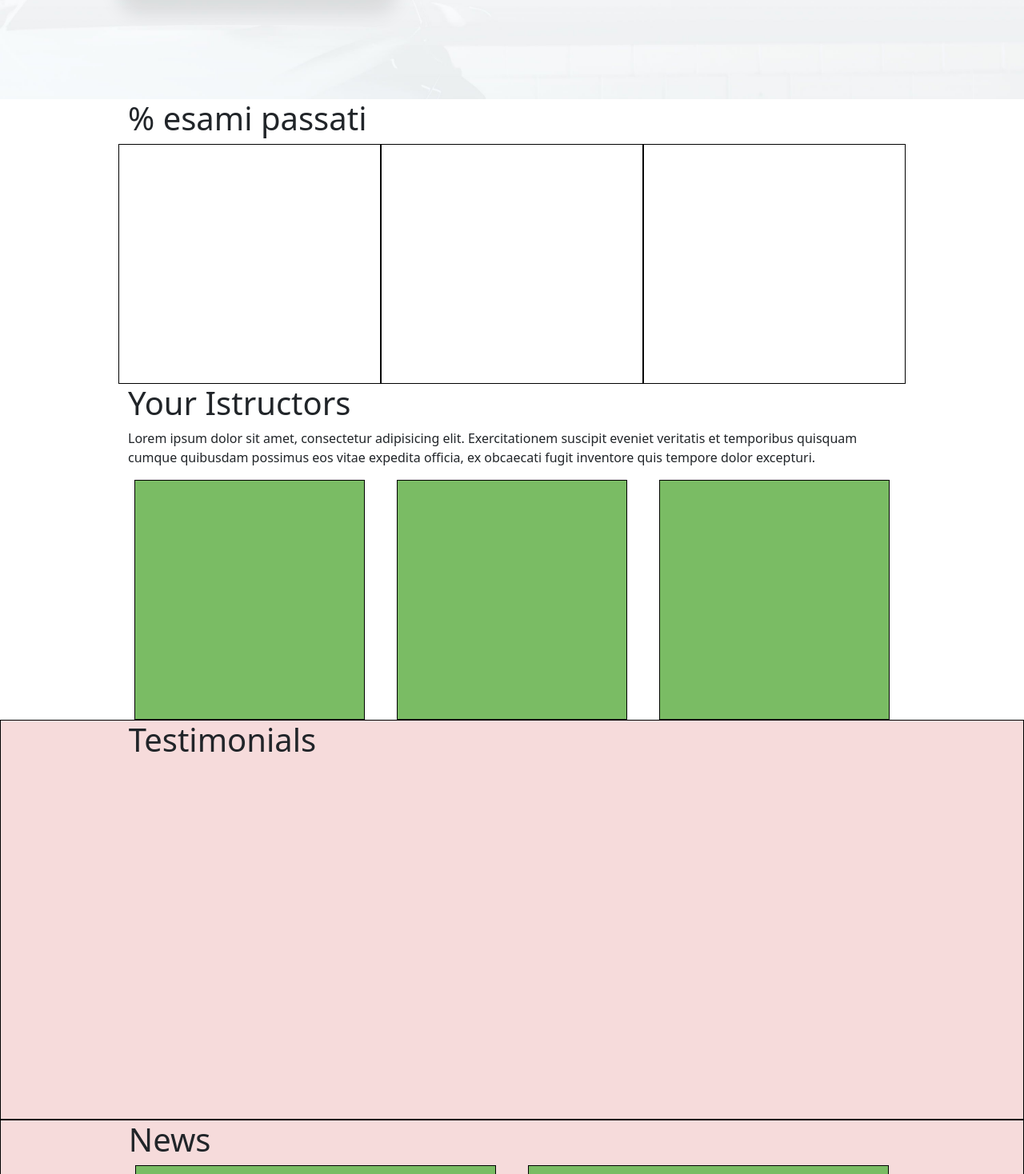
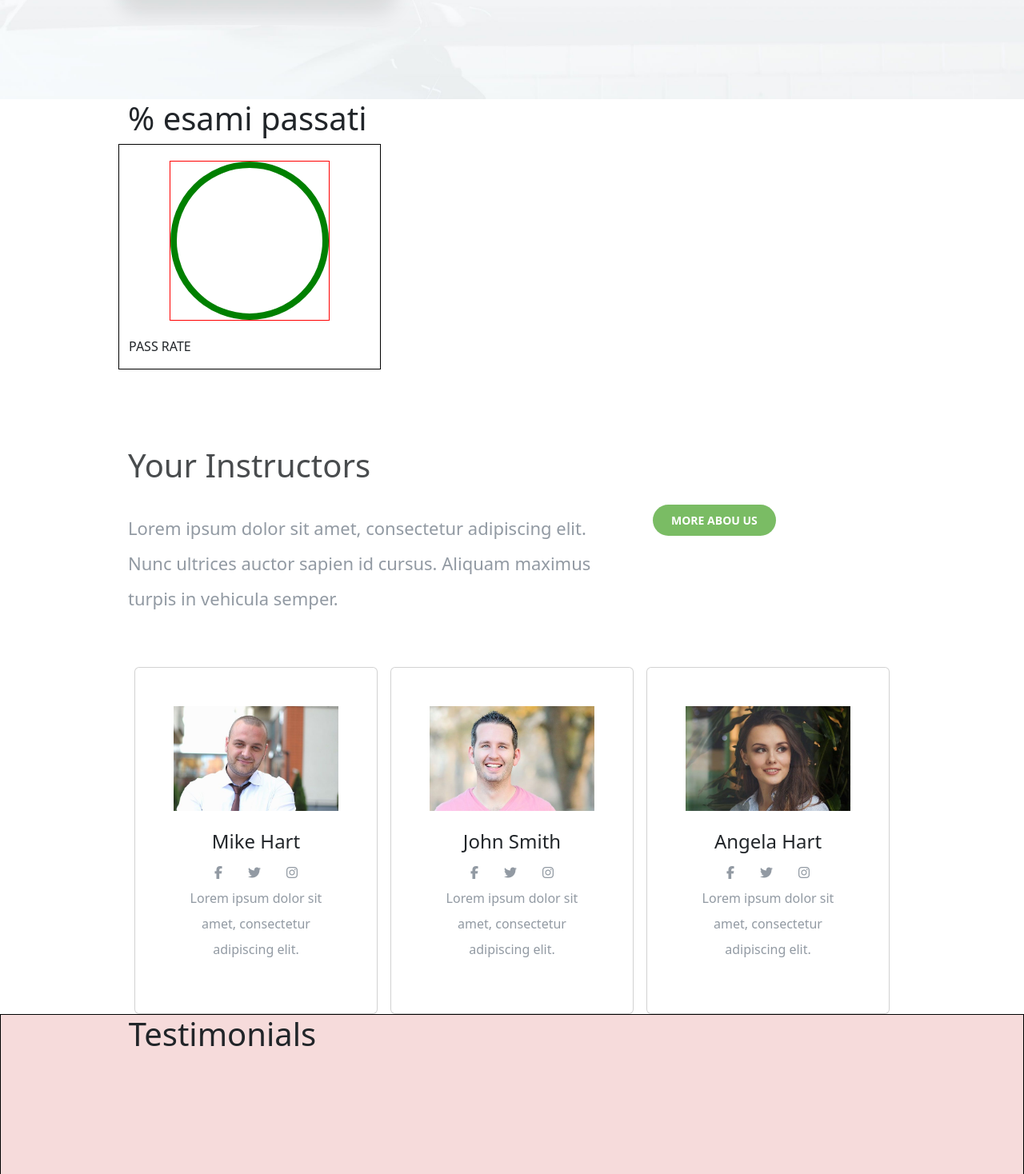
Before and after one commit to nvaccina/proj-html-vuejs, a Vue app: page / in a window 1280 px wide. Shown: the part 1720-3188 px from the top of the page at 80% size. Built offline with nearby package versions, Linux system fonts and the light colour scheme.

Commit message:
Struttura e cards instructors

```diff
--- a/src/components/Section_course.vue
+++ b/src/components/Section_course.vue
@@ -73,14 +73,27 @@ export default {
 
 
   </section>
-  <section>
+  <section class="pb-5">
     <div>
       <div class="nv_container">
         <h1>% esami passati</h1>
         <div class="row">
-          <div class="col"></div>
-          <div class="col"></div>
-          <div class="col"></div>
+          <div class="col-4 debug">
+
+            <div class="circle_container">
+              <div class="circle_big">
+                <div class="circle_small">
+
+                </div>
+              </div>
+
+            </div>
+            <div class="text_circle">
+              <p>PASS RATE</p>
+            </div>
+          </div>
+          <div class="col-4"></div>
+          <div class="col-4"></div>
         </div>
       </div>
 
@@ -114,12 +127,6 @@ export default {
   background-size: cover;
   min-height: 400px;
 }
-.col{
-    //debugg
-
-    min-height: 300px;
-    border: 1px solid black;
-  }
   .main_card_courses{
     position: relative;
     border-radius: 15px;
@@ -148,18 +155,52 @@ export default {
       img{
         transition: all 0.8s;
         &:hover{
-            transform: scale(1.1);
+          transform: scale(1.1);
         }
       }
-
-
     }
-
-
     h5{
       color:$font-section;
     }
   }
 
+  .debug{
+    border: 1px solid black;
+  }
+  .circle_container{
+    width: 200px;
+    height: 200px;
+    border: 1px solid red;
+    margin: 20px auto;
+    .circle_big{
+      width: 100%;
+      height: 100%;
+      border-radius: 100%;
+      border: 8px solid green;
+    }
+    /*
+    @keyframes bording {
+      0% { border-left: 10px solid #2ecc71; }
+      25% { border-left: 10px solid white; border-top: 10px solid #2ecc71; }
+      50% { border-top: 10px solid white; border-right: 10px solid #2ecc71; }
+      75% { border-right: 10px solid white; border-bottom: 10px solid #2ecc71; }
+      100% { border-bottom: 10px solid white; border-left: 10px solid #2ecc71; }
+      }
+
+      #animazione4 li{
+      width: 150px;
+      height: 150px;
+      line-height: 150px;
+      border: 10px solid white !important;
+      border-radius: 100px;
+      transition: all 0.5s ease-out;
+      }
+      //ANIMAZIONE 4 HOVER
+      #animazione4 li:hover{
+      animation: bording 3s infinite 0s;
+      animation-timing-function: linear;
+      }*/
+  }
+
 
 </style>
--- a/src/components/Section_form.vue
+++ b/src/components/Section_form.vue
@@ -42,7 +42,7 @@ export default {
               <input type="text" class="form-control" placeholder="Last name" aria-label="Location">
             </div>
             <div class="col-12 py-3 text-center">
-              <button type="submit" class="nv_button ">request a callback</button>
+              <a href="#" type="submit" class="nv_button ">request a callback</a>
             </div>
 
           </div>
--- a/src/components/Section_istructors.vue
+++ b/src/components/Section_istructors.vue
@@ -1,21 +1,51 @@
 <script>
+import Card_instructors from './partials/Card_instructors.vue'
+import {instructors} from '../data/menu'
+
 export default {
   name:'Section_istructors',
+  components:{
+    Card_instructors,
+  },
+  data(){
+    return{
+      instructors,
+    }
+  }
 
 }
 </script>
 
 <template>
   <section>
-    <div class="nv_container">
-        <h1>Your Istructors</h1>
-        <p>
-          Lorem ipsum dolor sit amet, consectetur adipisicing elit. Exercitationem suscipit eveniet veritatis et temporibus quisquam cumque quibusdam possimus eos vitae expedita officia, ex obcaecati fugit inventore quis tempore dolor excepturi.
-        </p>
-        <div class="row">
-          <div class="col"></div>
-          <div class="col"></div>
-          <div class="col"></div>
+    <div class="nv_container pt-5">
+        <h1 class="fs-40 pb-4">Your Instructors</h1>
+
+        <div class="row mb-5">
+          <div class="col-8">
+            <p class="ln_heigth-200 fs-22 pe-4">
+              Lorem ipsum dolor sit amet, consectetur adipiscing elit. Nunc ultrices auctor sapien id cursus. Aliquam maximus turpis in vehicula semper.
+            </p>
+          </div>
+          <div class="col-4">
+            <div>
+              <a class="nv_button" href="#">More abou us</a>
+            </div>
+          </div>
+        </div>
+
+        <div class="card_container d-flex">
+
+            <Card_instructors
+              v-for="(instructor, index) in instructors"
+              :key="index"
+              :image="instructor.image"
+              :name="instructor.name"
+              :icons="instructor.icons"
+              :href="instructor.href"
+              :text="instructor.text"
+            />
+
         </div>
       </div>
   </section>
@@ -25,12 +55,10 @@ export default {
 <style lang="scss" scoped>
 @use '../scss/general/variables' as *;
 
-.col{
-    //debugg
-    background-color: $primary-color;
-    min-height: 300px;
-    margin: 0 20px;
-    border: 1px solid black;
-  }
-
+h1{
+  color: $quaternary-color;
+}
+p{
+  color: $font-section;
+}
 </style>
--- /dev/null
+++ b/src/components/partials/Card_instructors.vue
@@ -0,0 +1,62 @@
+<script>
+
+export default {
+  name: 'Card_instructors',
+  props:{
+    image: String,
+    name: String,
+    icons: Array,
+    href: String,
+    text: String,
+  },
+  data(){
+    return{
+      instructor_image: `/public/img/${this.image}.jpg`,
+    }
+  }
+
+
+}
+</script>
+
+<template>
+
+  <div class="card mx-2 p-5 text-center">
+    <div class="image">
+      <img :src="instructor_image" :alt="name">
+    </div>
+    <h4 class="pt-4">{{ name }}</h4>
+    <div class="social">
+      <ul class="d-flex align-items-center justify-content-center px-0 mb-0 py-1">
+        <li
+          v-for="(icon, index) in icons"
+          :key="index"
+          class="mx-3"
+        >
+          <a :href="href">
+            <i :class="icon"></i>
+          </a>
+        </li>
+      </ul>
+    </div>
+    <p class="ln_heigth-200">{{ text }}</p>
+  </div>
+
+</template>
+
+<style lang="scss" scoped>
+@use '../../scss/general/variables' as *;
+.image{
+  transition: all 0.4s;
+  &:hover{
+    transform: scale(1.05);
+    box-shadow:  5px 5px 5px 5px rgba(0, 0, 0, 0.1);
+  }
+}
+
+p, a{
+  color: $font-section;
+}
+
+
+</style>
--- a/src/data/menu.js
+++ b/src/data/menu.js
@@ -100,6 +100,29 @@ const iconSocial = [
     href: "#",
   }
 ];
+const instructors = [
+  {
+    image: 'instructor-mikehart',
+    name: 'Mike Hart',
+    icons: ['fa-brands fa-facebook-f','fa-brands fa-twitter', 'fa-brands fa-instagram'],
+    href: "#",
+    text: 'Lorem ipsum dolor sit amet, consectetur adipiscing elit.'
+  },
+  {
+    image: 'instructor-johnsmith',
+    name: 'John Smith',
+    icons: ['fa-brands fa-facebook-f','fa-brands fa-twitter', 'fa-brands fa-instagram'],
+    href: "#",
+    text: 'Lorem ipsum dolor sit amet, consectetur adipiscing elit.'
+  },
+  {
+    image: 'instructor-angelahart',
+    name: 'Angela Hart',
+    icons: ['fa-brands fa-facebook-f','fa-brands fa-twitter', 'fa-brands fa-instagram'],
+    href: "#",
+    text: 'Lorem ipsum dolor sit amet, consectetur adipiscing elit.'
+  }
+]
 
 
-export {mainMenu, contactDetails, listCourses, iconSocial};
+export {mainMenu, contactDetails, listCourses, iconSocial, instructors};
--- a/src/scss/general/_typography.scss
+++ b/src/scss/general/_typography.scss
@@ -22,6 +22,13 @@
   &-15{
     font-size: 15px;
   }
+  &-22{
+    font-size: 22px;
+  }
+
+  &-40{
+    font-size: 40px;
+  }
 }
 .ln_heigth{
   &-150{
```
Also changed, not shown: 1 other file (tests, documents, lock files or other folders).
